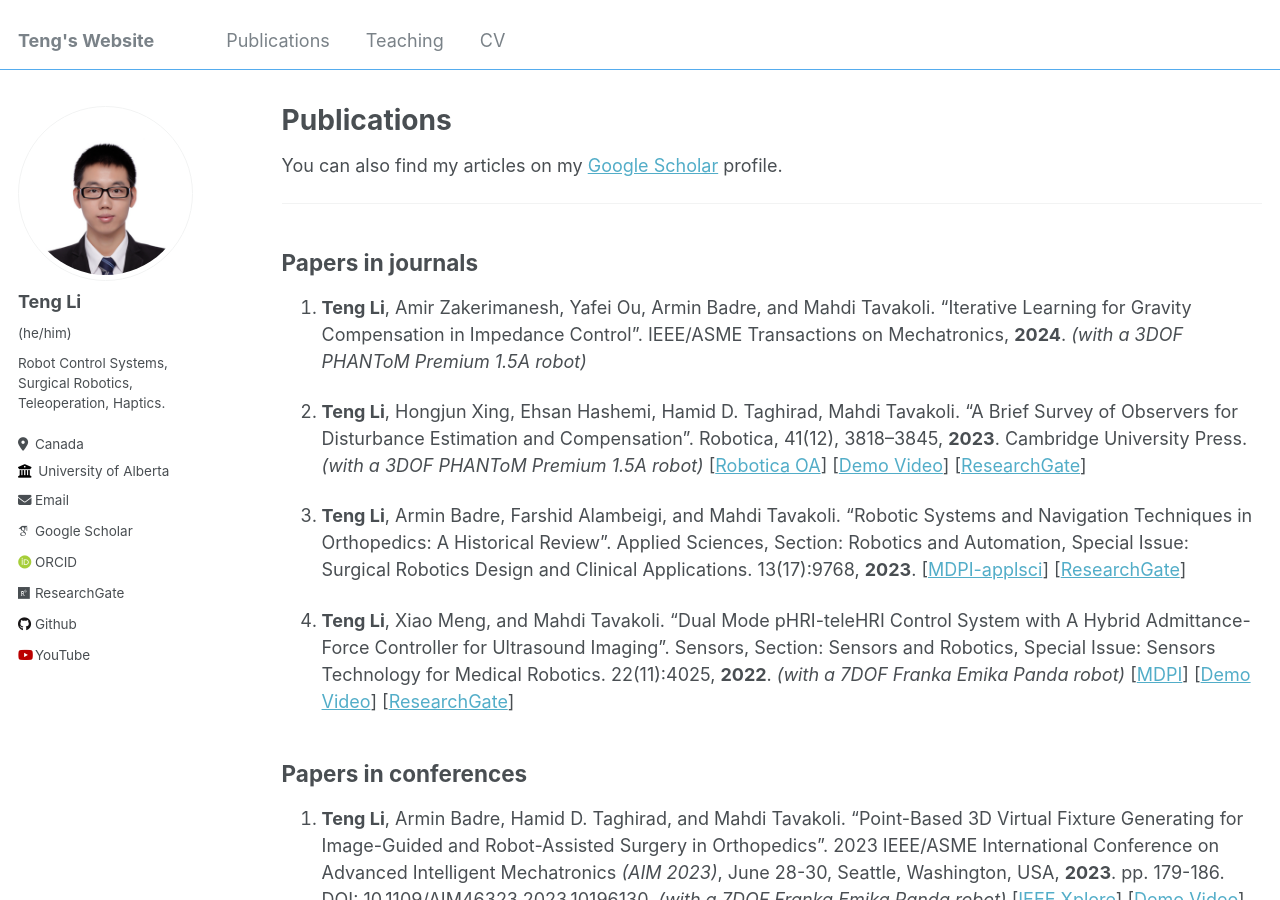
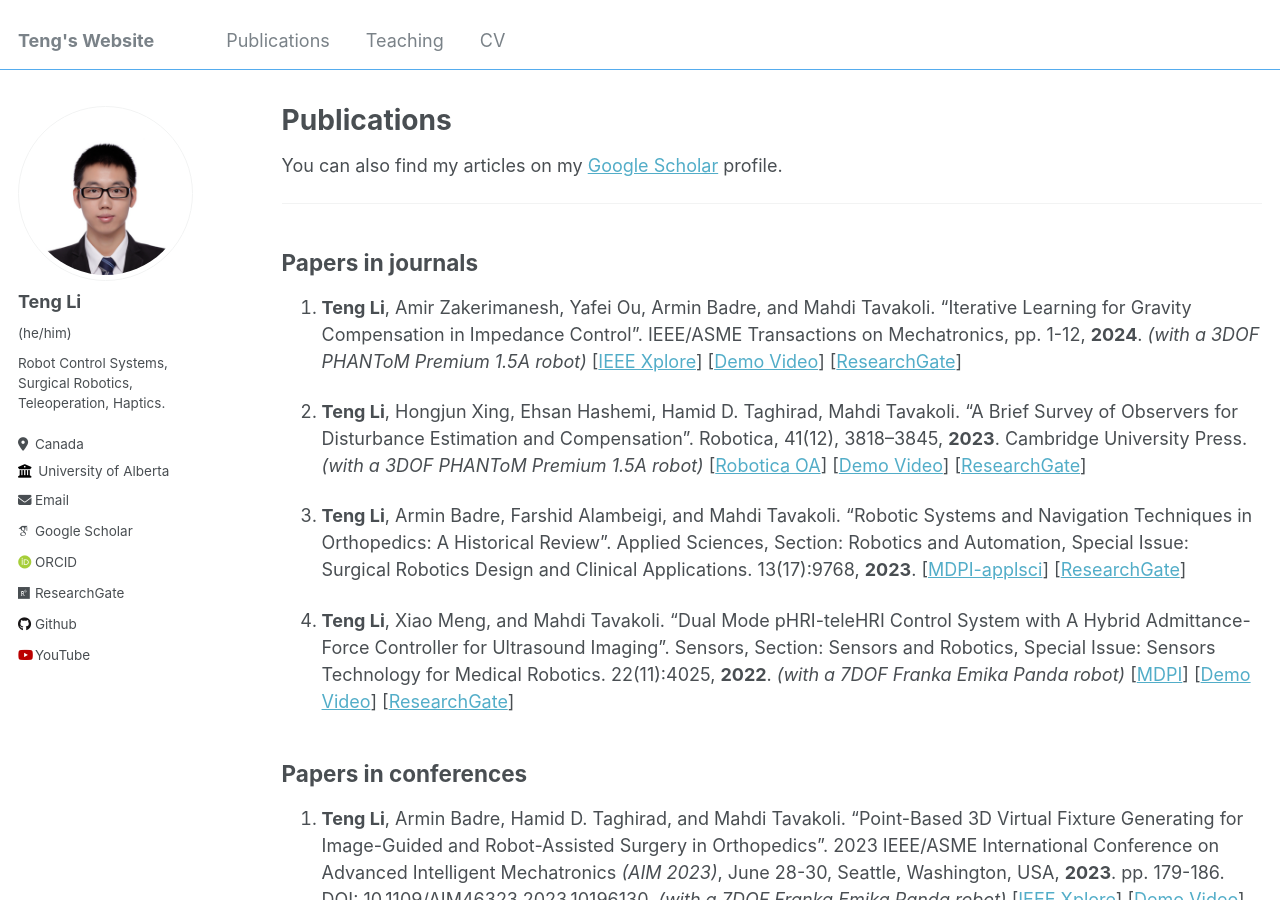
Before and after one commit to teng4/teng4.github.io, a Jekyll site: the page built from _pages/publications.md, in a window 1280 px wide and 900 px high. Built offline with Jekyll 4.4.1, drawn with Linux system fonts in a browser that asks for light colours; some web fonts are replaced.

Commit message:
Update publications.md

```diff
--- a/_pages/publications.md
+++ b/_pages/publications.md
@@ -24,7 +24,7 @@
 
 Papers in journals
 ------
-1. **Teng Li**, Amir Zakerimanesh, Yafei Ou, Armin Badre, and Mahdi Tavakoli. "Iterative Learning for Gravity Compensation in Impedance Control". IEEE/ASME Transactions on Mechatronics, **2024**. _(with a 3DOF PHANToM Premium 1.5A robot)_
+1. **Teng Li**, Amir Zakerimanesh, Yafei Ou, Armin Badre, and Mahdi Tavakoli. "Iterative Learning for Gravity Compensation in Impedance Control". IEEE/ASME Transactions on Mechatronics, pp. 1-12, **2024**. _(with a 3DOF PHANToM Premium 1.5A robot)_ [[IEEE Xplore](https://ieeexplore.ieee.org/document/10507161)] [[Demo Video](https://youtu.be/2BzboHYSa68)] [[ResearchGate](https://www.researchgate.net/publication/380049055_Iterative_Learning_for_Gravity_Compensation_in_Impedance_Control)]
 
 2. **Teng Li**, Hongjun Xing, Ehsan Hashemi, Hamid D. Taghirad, Mahdi Tavakoli. "A Brief Survey of Observers for Disturbance Estimation and Compensation". Robotica, 41(12), 3818–3845, **2023**. Cambridge University Press. _(with a 3DOF PHANToM Premium 1.5A robot)_ [[Robotica OA](https://doi.org/10.1017/S0263574723001091)] [[Demo Video](https://www.youtube.com/watch?v=6ePnym57jPU)] [[ResearchGate](https://www.researchgate.net/publication/374229090_A_Brief_Survey_of_Observers_for_Disturbance_Estimation_and_Compensation)]
 
```
